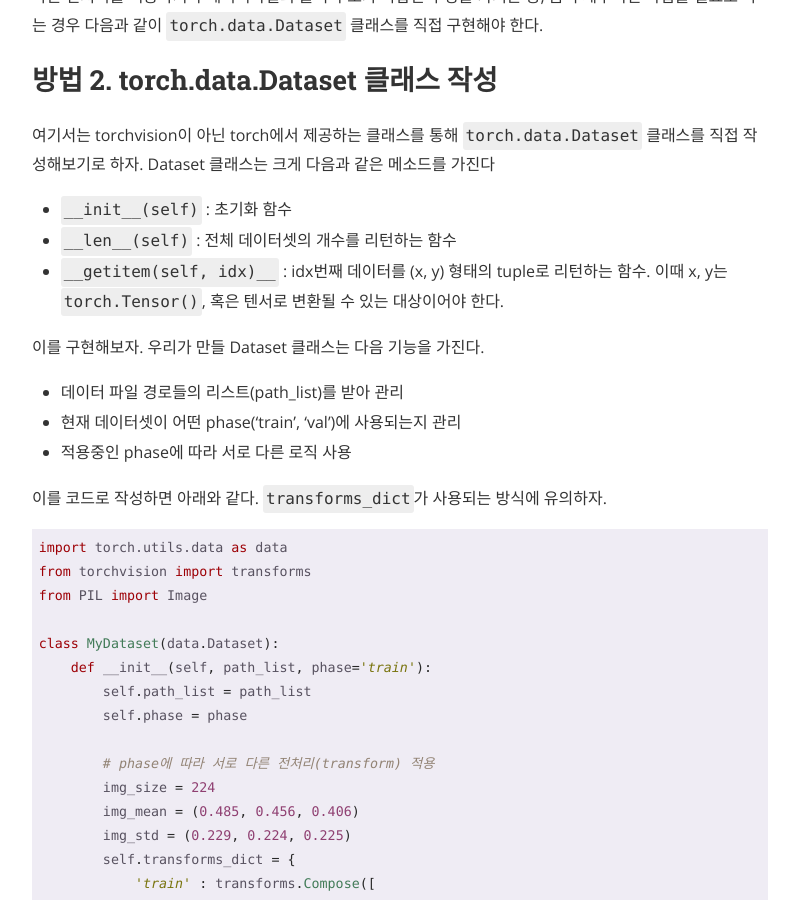
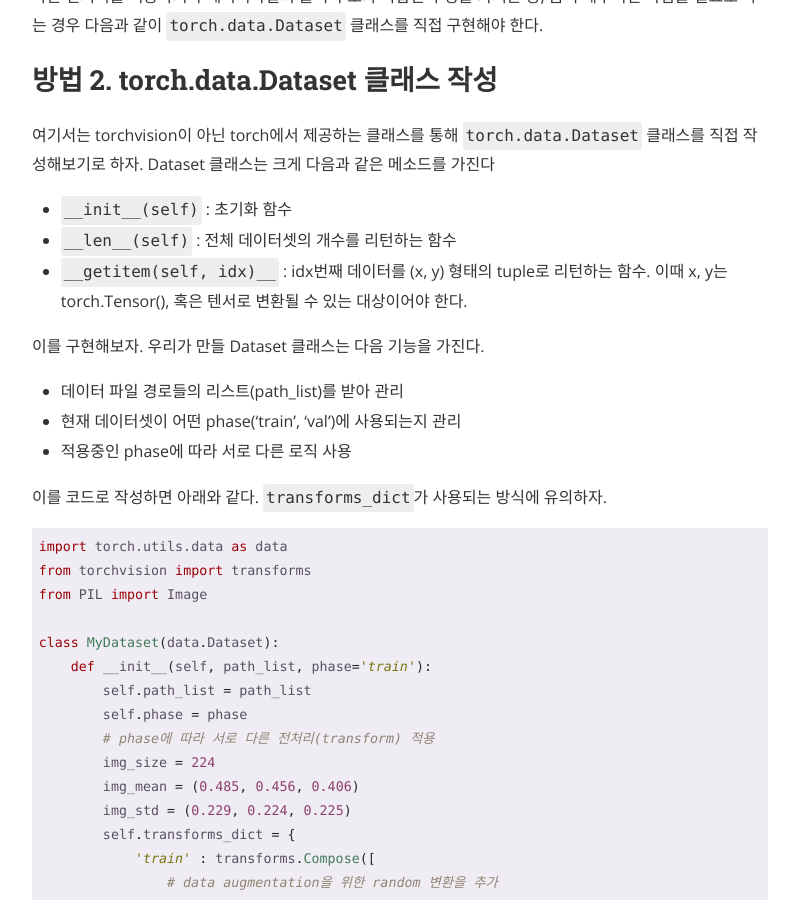
Before and after one commit to nyan101/nyan101.github.io, a Jekyll site: the page built from _posts/2022-02-09-notes-on-pytorch-05.md, in a window 1280 px wide and 900 px high, scrolled down 1613 px. Shown: the whole window, without its empty margins (240-1039 px from the left). Built offline with Jekyll 4.4.1, drawn with Linux system fonts in a browser that asks for light colours; nearby versions of some CDN libraries; comment, search, counter and statistics services are not loaded; a style sheet for code colours, icons or effects is not loaded.

Commit message:
가독성 향상

```diff
--- a/_posts/2022-02-09-notes-on-pytorch-05.md
+++ b/_posts/2022-02-09-notes-on-pytorch-05.md
@@ -70,7 +70,7 @@
 
 * `__init__(self)` : 초기화 함수
 * `__len__(self)` : 전체 데이터셋의 개수를 리턴하는 함수
-* `__getitem(self, idx)__` : idx번째 데이터를 (x, y) 형태의 tuple로 리턴하는 함수. 이때 x, y는 `torch.Tensor()`, 혹은 텐서로 변환될 수 있는 대상이어야 한다.
+* `__getitem(self, idx)__` : idx번째 데이터를 (x, y) 형태의 tuple로 리턴하는 함수. 이때 x, y는 torch.Tensor(), 혹은 텐서로 변환될 수 있는 대상이어야 한다.
 
 이를 구현해보자. 우리가 만들 Dataset 클래스는 다음 기능을 가진다.
 
@@ -89,7 +89,6 @@
     def __init__(self, path_list, phase='train'):
         self.path_list = path_list
         self.phase = phase
-
         # phase에 따라 서로 다른 전처리(transform) 적용
         img_size = 224
         img_mean = (0.485, 0.456, 0.406)
@@ -109,7 +108,6 @@
                 transforms.Normalize(img_mean, img_std)
             ])
         }
-
         # 문자열로 된 label들을 int로 바꾸기 위한 dict. 일관성을 위해 sorted 사용
         labels = sorted(list({ path.split('/')[-2] for path in path_list }))
         self.label_to_idx = { label : idx for idx,label in enumerate(labels) }
```
